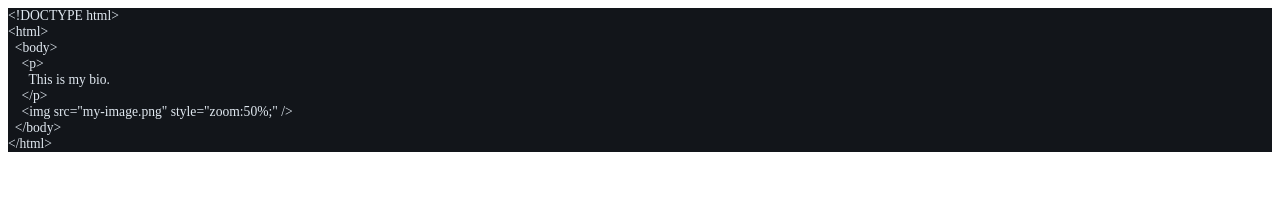
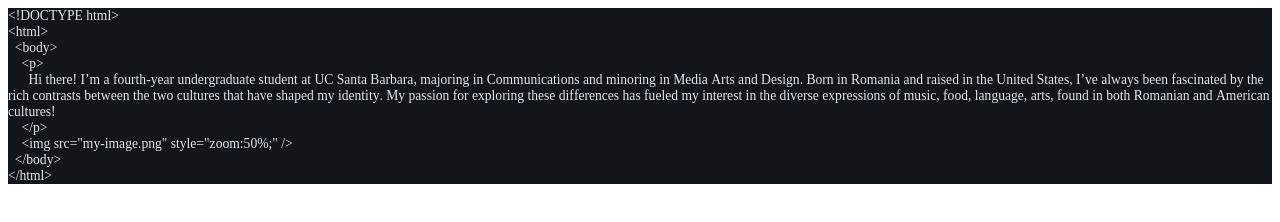
Before and after one commit to girlontaa/girlontaa.github.io, a plain HTML site: page index.html in a window 1280 px wide. Drawn offline with Linux system fonts and the light colour scheme.

Commit message:
Update index.html

```diff
--- a/index.html
+++ b/index.html
@@ -16,7 +16,7 @@
 <p class="p1"><span class="s1">&lt;html&gt;</span></p>
 <p class="p1"><span class="s1"><span class="Apple-converted-space">  </span>&lt;body&gt;</span></p>
 <p class="p1"><span class="s1"><span class="Apple-converted-space">    </span>&lt;p&gt;</span></p>
-<p class="p1"><span class="s1"><span class="Apple-converted-space">      </span>This is my bio.</span></p>
+<p class="p1"><span class="s1"><span class="Apple-converted-space">      </span>Hi there! I’m a fourth-year undergraduate student at UC Santa Barbara, majoring in Communications and minoring in Media Arts and Design. Born in Romania and raised in the United States, I’ve always been fascinated by the rich contrasts between the two cultures that have shaped my identity. My passion for exploring these differences has fueled my interest in the diverse expressions of music, food, language, arts, found in both Romanian and American cultures! </span></p>
 <p class="p1"><span class="s1"><span class="Apple-converted-space">    </span>&lt;/p&gt;</span></p>
 <p class="p1"><span class="s1"><span class="Apple-converted-space">    </span>&lt;img src="my-image.png" style="zoom:50%;" /&gt;</span></p>
 <p class="p1"><span class="s1"><span class="Apple-converted-space">  </span>&lt;/body&gt;</span></p>
```
